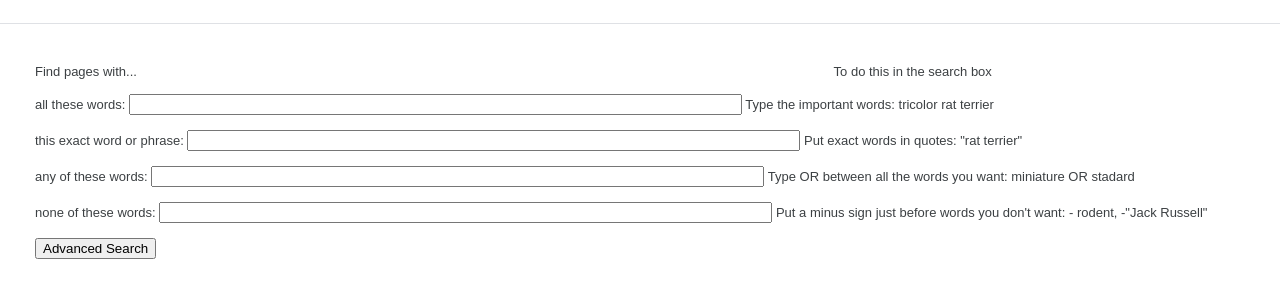
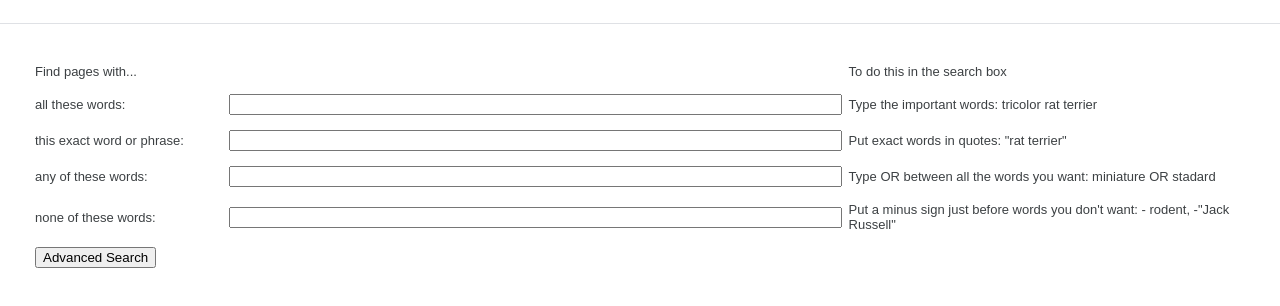
Before and after one commit to Vomitatrix/cs50-project-00, a plain HTML site: page advanced-search.html in a window 1280 px wide. Shown: the part 100-406 px from the top of the page. Drawn offline with Linux system fonts and the light colour scheme.

Commit message:
Finished styling Advanced Search page an palced CSS in styles folder

```diff
--- a/advanced-search.html
+++ b/advanced-search.html
@@ -2,7 +2,7 @@
 <html lang="en">
 <head>
     <meta charset="UTF-8">
-    <link rel="stylesheet" href="styles-advanced.css">
+    <link rel="stylesheet" href="styles/styles-advanced.css">
     <meta name="viewport" content="width=device-width, initial-scale=1.0">
     <title>Advanced Search</title>
 </head>
@@ -20,30 +20,80 @@
         </div>
         <div id="main">
             <form action="https://www.google.com/search">
-                <div id="form-header">
-                    <span class="label-column">Find pages with...</span>
-                    <div class="search-input-column"></div>
-                    <span class="instruction-column">To do this in the search box</span>
+                <div id="form-header" class="row">
+
+                    <div class="label-column">
+                        <span>Find pages with...</span>
+                    </div>
+
+                    <div class="search-input-column">
+                        <div></div>
+                    </div>
+
+                    <div class="instruction-column">
+                        <span>To do this in the search box</span>
+                    </div>
+
                 </div>
-                <div>
-                    <label class="label-column" for="as_q">all these words:</label>
-                    <input class="search-input-column" type="text" name="as_q">
-                    <span class="instruction-column">Type the important words: <span class="example">tricolor rat terrier</span></span>
+                <div class="row">
+
+                    <div class="label-column">
+                        <label for="as_q">all these words:</label>
+                    </div>
+
+                    <div class="search-input-column">
+                        <input class="input-field" type="text" name="as_q">
+                    </div>
+
+                    <div class="instruction-column">
+                        <span>Type the important words: <span class="example">tricolor rat terrier</span></span>
+                    </div>
+
                 </div>
-                <div>
-                    <label class="label-column" for="as_epq">this exact word or phrase:</label>
-                    <input class="search-input-column" type="text" name="as_epq">
-                    <span class="instruction-column">Put exact words in quotes: <span class="example">"rat terrier"</span></span>
+                <div class="row">
+
+                    <div class="label-column">
+                        <label for="as_epq">this exact word or phrase:</label>
+                    </div>
+
+                    <div class="search-input-column">
+                        <input class="input-field" type="text" name="as_epq">
+                    </div>
+
+                    <div class="instruction-column">
+                        <span>Put exact words in quotes: <span class="example">"rat terrier"</span></span>
+                    </div>
+
                 </div>
-                <div>
-                    <label class="label-column" for="as_oq">any of these words:</label>
-                    <input class="search-input-column" type="text" name="as_oq">
-                    <span class="instruction-column">Type OR between all the words you want: <span class="example">miniature OR stadard</span></span>
+                <div class="row">
+
+                    <div class="label-column">
+                        <label for="as_oq">any of these words:</label>
+                    </div>
+
+                    <div class="search-input-column">
+                        <input class="input-field" type="text" name="as_oq">
+                    </div>
+
+                    <div class="instruction-column">
+                        <span>Type OR between all the words you want: <span class="example">miniature OR stadard</span></span>
+                    </div>
+
                 </div>
-                <div>
-                    <label class="label-column" for="as_eq">none of these words:</label>
-                    <input class="search-input-column" type="text" name="as_eq">
-                    <span class="instruction-column">Put a minus sign just before words you don't want: <span class="example">- rodent, -"Jack Russell"</span></span>
+                <div class="row">
+
+                    <div class="label-column">
+                        <label for="as_eq">none of these words:</label>
+                    </div>
+
+                    <div class="search-input-column">
+                        <input class="input-field" type="text" name="as_eq">
+                    </div>
+
+                    <div class="instruction-column">
+                        <span>Put a minus sign just before words you don't want: <span class="example">- rodent, -"Jack Russell"</span></span>
+                    </div>
+
                 </div>
                 <div>
                     <input type="submit" value="Advanced Search">
--- a/styles-advanced.css
+++ b/styles/styles-advanced.css
@@ -57,6 +57,11 @@ form > div {
     display: flex;
 }
 
+.row {
+    display: flex;
+    align-items: center;
+}
+
 .label-column {
     width: 16%;
     min-width: 167px;
@@ -67,9 +72,14 @@ form > div {
     min-width: 167px;
 }
 
+.input-field {
+    width: 100%;
+}
+
 .instruction-column {
     width: 32%;
     min-width: 160px;
+    padding-left: 15px;
 }
 
 @media (max-width: 1070px) {
```
Also changed, not shown: images.html (+1 -1 lines), index.html (+1 -1 lines), styles/styles.css (renamed from styles.css).
